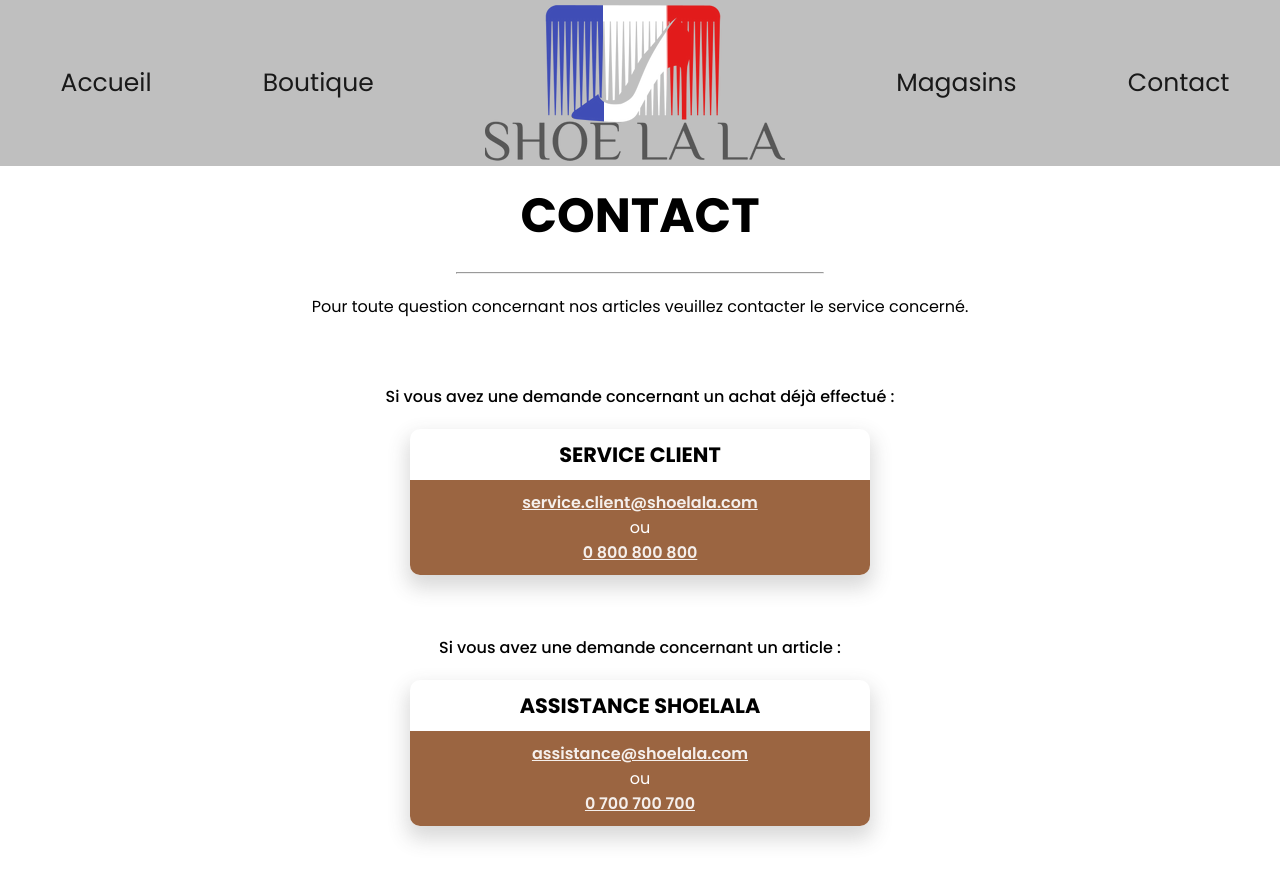
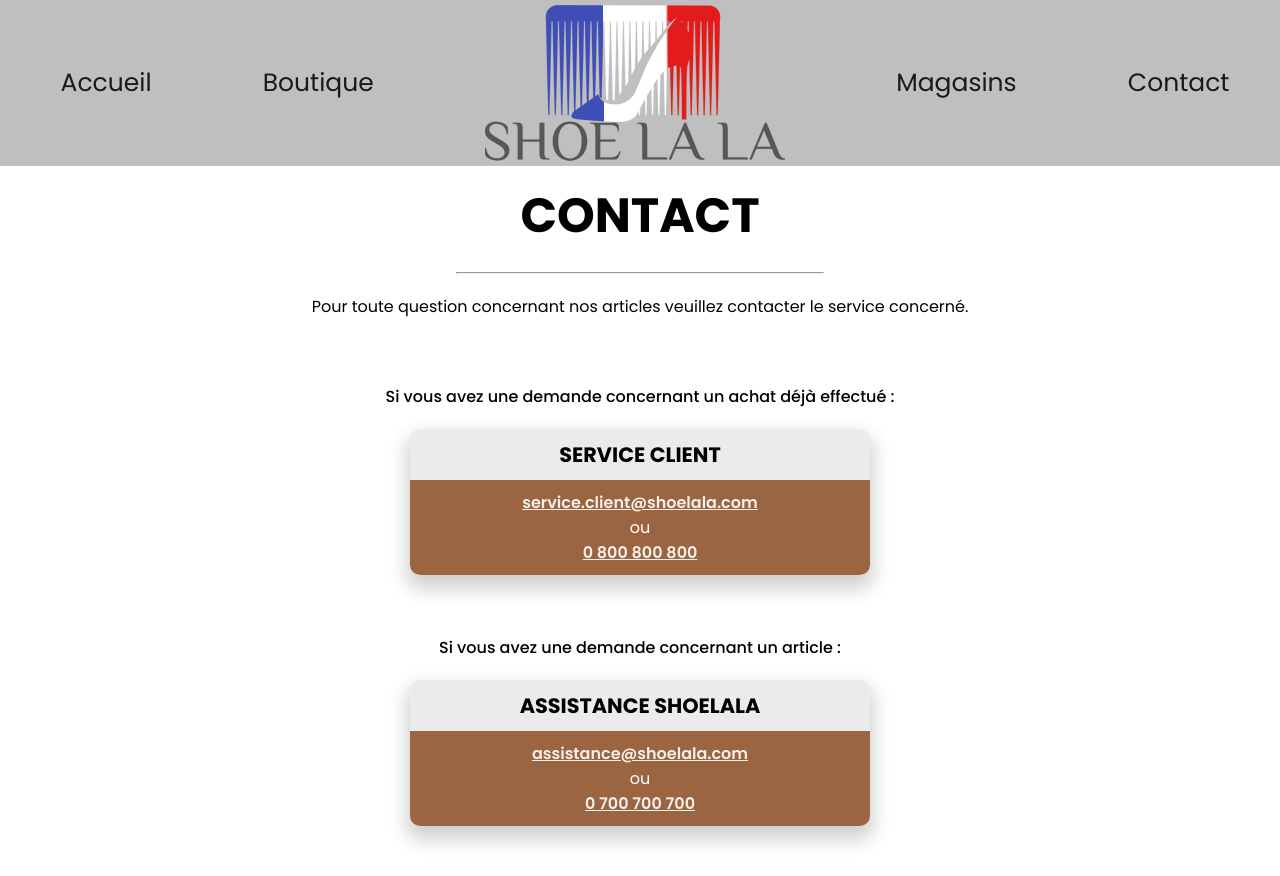
Before and after one commit to EvilKhory/shoelala, a React (Create React App) app: page /Contact in a window 1280 px wide. Built offline with nearby package versions, Linux system fonts and the light colour scheme.

Commit message:
href n° de tel et correction de couleur

```diff
--- a/src/pages/Contact.js
+++ b/src/pages/Contact.js
@@ -25,7 +25,7 @@
                         <adress>
                             <a href="mailto: service.client@shoelala.com">service.client@shoelala.com</a>
                             <p>ou</p>
-                            <a>0 800 800 800</a>
+                            <a href="tel: 0800800800">0 800 800 800</a>
                         </adress>
                     </li>
                     <p className='p_si'>
@@ -36,7 +36,7 @@
                         <adress>
                             <a href="mailto: assistance@shoelala.com">assistance@shoelala.com</a>
                             <p>ou</p>
-                            <a>0 700 700 700</a>
+                            <a href="tel: 0700700700">0 700 700 700</a>
                         </adress>
                     </li>
                 </ul>
--- a/src/styles/_contact.scss
+++ b/src/styles/_contact.scss
@@ -58,7 +58,7 @@
             text-align: center;
             margin: 20px;
             border-radius: 10px;
-            box-shadow: rgba(63, 63, 63, 0.2) 0 10px 20px 3px;
+            box-shadow: rgba(0, 0, 0, 0.2) 0 10px 20px 3px;
         }
 
         h2 {
@@ -66,6 +66,7 @@
             padding: 10px;
             text-transform: uppercase;
             border-radius: 10px 10px 0 0;
+            background-color: rgb(235, 235, 235);
         }
 
         adress {
```
